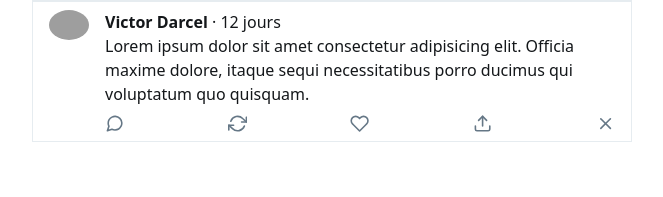
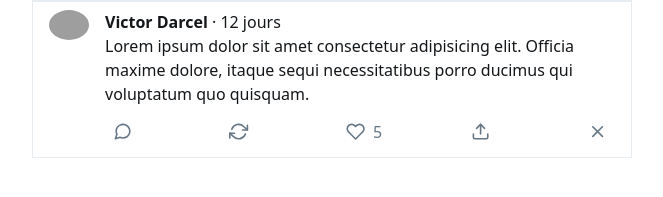
Before and after one commit to darcelvictor/twitLik, a React (Create React App) app: page / in a window 1280 px wide. Shown: the part 197-394 px from the top of the page, without its empty margins (308-971 px from the left). Built offline with nearby package versions, Linux system fonts and the light colour scheme; grey boxes are pictures that could not be loaded.

Commit message:
add colors on icons and function for Form

```diff
--- a/package.json
+++ b/package.json
@@ -8,6 +8,7 @@
     "@testing-library/user-event": "^13.0.16",
     "date-fns": "^2.9.0",
     "firebase": "^8.3.1",
+    "polished": "^4.1.1",
     "react": "^17.0.2",
     "react-dom": "^17.0.2",
     "react-icons": "^4.2.0",
--- a/public/index.html
+++ b/public/index.html
@@ -24,7 +24,7 @@
       work correctly both with client-side routing and a non-root public URL.
       Learn how to configure a non-root public URL by running `npm run build`.
     -->
-    <title>Twitcoders</title>
+    <title>TwitLike</title>
   </head>
   <body>
     <noscript>You need to enable JavaScript to run this app.</noscript>
@@ -39,11 +39,5 @@
       To begin the development, run `npm start` or `yarn start`.
       To create a production bundle, use `npm run build` or `yarn build`.
     -->
-    <script>
-      console.log(
-        '%cTwitcoders: une formation HARDCODERS™️ par @anthowelc | https://courses.hardcode.rs/',
-        'color: #282a36; background: #50fa7b; font-weight: 900; padding: 2px 4px;'
-      )
-    </script>
   </body>
 </html>
--- /dev/null
+++ b/src/components/CreateMessage.js
@@ -0,0 +1,19 @@
+import React from "react";
+import useForm from "../hooks/useForm";
+import MessageForm from "./MessageForm";
+
+const INITIAL_STATE = {
+  message: "",
+};
+const CreateMessage = () => {
+  const handleCreateMessage = () => console.log("submit");
+  const { handleSubmit, handleKeyDown } = useForm(
+    INITIAL_STATE,
+    handleCreateMessage
+  );
+  return (
+    <MessageForm handleSubmit={handleSubmit} handleKeyDown={handleKeyDown} />
+  );
+};
+
+export default CreateMessage;
--- /dev/null
+++ b/src/components/IconContainer.js
@@ -0,0 +1,37 @@
+import React from "react";
+import styled from "styled-components";
+import { lighten } from "polished";
+
+const ColorIcon = styled.div`
+  display: flex;
+  justify-content: center;
+  align-items: center;
+  div {
+    padding: 0.5rem;
+    display: flex;
+    justify-content: center;
+    align-items: center;
+    border-radius: 50%;
+    transition: 200ms;
+  }
+  :hover {
+    div,
+    p {
+      color: ${(props) => props.iconcolor};
+    }
+    div {
+      background-color: ${(props) => lighten(0.35, props.iconcolor)};
+    }
+  }
+`;
+
+const IconContainer = ({ iconcolor, children, count }) => {
+  return (
+    <ColorIcon iconcolor={iconcolor}>
+      <div>{children}</div>
+      {count > 0 && <p>{count}</p>}
+    </ColorIcon>
+  );
+};
+
+export default IconContainer;
--- a/src/components/Message.js
+++ b/src/components/Message.js
@@ -9,6 +9,7 @@ import {
 } from "react-icons/fi";
 import { formatDistanceToNow } from "date-fns/esm";
 import { fr } from "date-fns/locale";
+import IconContainer from "./IconContainer";
 
 function Message({ className }) {
   return (
@@ -30,11 +31,21 @@ function Message({ className }) {
           voluptatum quo quisquam.
         </p>
         <footer>
-          <FiMessageCircle />
-          <FiRefreshCw />
-          <FiHeart />
-          <FiUpload />
-          <FiX />
+          <IconContainer iconcolor="#1da1f2">
+            <FiMessageCircle />
+          </IconContainer>
+          <IconContainer iconcolor="#5cb85c">
+            <FiRefreshCw />
+          </IconContainer>
+          <IconContainer iconcolor="#d9534f" count="5">
+            <FiHeart />
+          </IconContainer>
+          <IconContainer iconcolor="#1da1f2">
+            <FiUpload />
+          </IconContainer>
+          <IconContainer iconcolor="#d9534f">
+            <FiX />
+          </IconContainer>
         </footer>
       </div>
     </div>
--- a/src/components/MessageForm.js
+++ b/src/components/MessageForm.js
@@ -1,9 +1,9 @@
 import React from "react";
 import styled from "styled-components";
 
-const MessageForm = ({ className }) => {
+const MessageForm = ({ className, handleSubmit, handleKeyDown }) => {
   return (
-    <form className={className}>
+    <form onSubmit={handleSubmit} className={className}>
       <div>
         <div>
           <img
@@ -11,7 +11,11 @@ const MessageForm = ({ className }) => {
             alt="profil"
           />
         </div>
-        <textarea name="message" placeholder="Quoi de neuf ?"></textarea>
+        <textarea
+          onKeyDown={handleKeyDown}
+          name="message"
+          placeholder="Quoi de neuf ?"
+        />
       </div>
       <footer>
         <p>280</p>
--- /dev/null
+++ b/src/hooks/useForm.js
@@ -0,0 +1,20 @@
+//import React from "react";
+
+const useForm = (INITIAL_STATE, next) => {
+  const handleKeyDown = (event) => {
+    if (event.keyCode === 13 && event.ctrlKey) {
+      next();
+    }
+  };
+
+  const handleSubmit = (event) => {
+    event.preventDefault();
+    next();
+  };
+  return {
+    handleSubmit,
+    handleKeyDown,
+  };
+};
+
+export default useForm;
--- a/src/pages/App.js
+++ b/src/pages/App.js
@@ -1,14 +1,14 @@
 import React from "react";
+import CreateMessage from "../components/CreateMessage";
 import Header from "../components/Header";
 import Message from "../components/Message";
-import MessageForm from "../components/MessageForm";
 import "../styles/App.css";
 
 const App = () => {
   return (
     <div className="app">
       <Header />
-      <MessageForm />
+      <CreateMessage />
       <Message />
     </div>
   );
```
Also changed, not shown: 1 other file (tests, documents, lock files or other folders).
